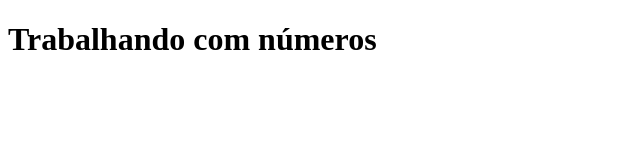
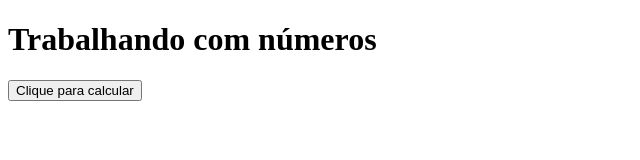
Before and after one commit to kdugaspar/05-Manipulando-numeros, a plain HTML site: page index.html in a window 1280 px wide. Shown: the whole page, without its empty margins (0-640 px from the left). Drawn offline with Linux system fonts and the light colour scheme.

Commit message:
Criando Botão

```diff
--- a/index.html
+++ b/index.html
@@ -7,5 +7,6 @@
 </head>
 <body>
     <h1>Trabalhando com números</h1>
+    <input type="button" value="Clique para calcular">
 </body>
 </html>
```
